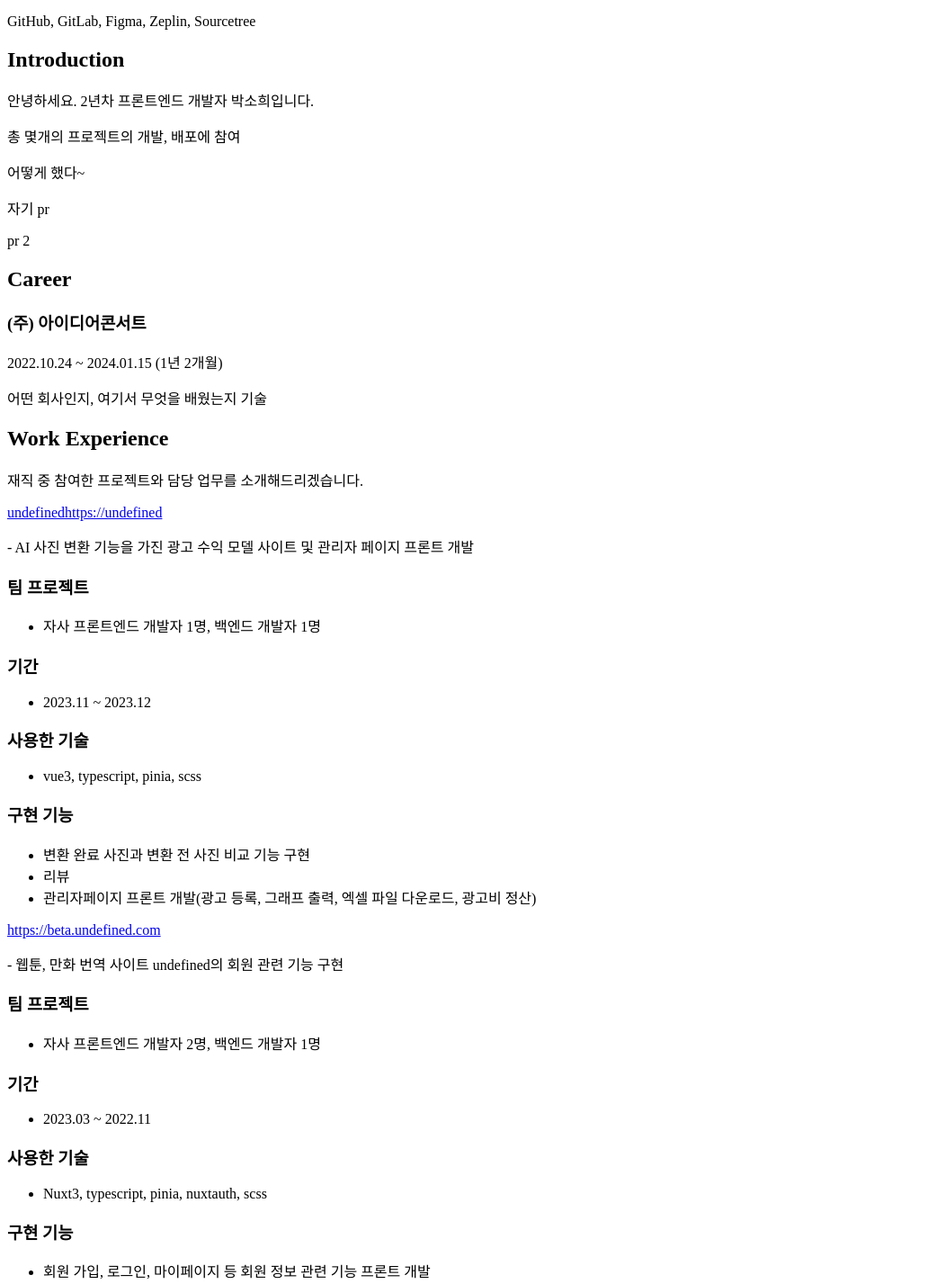
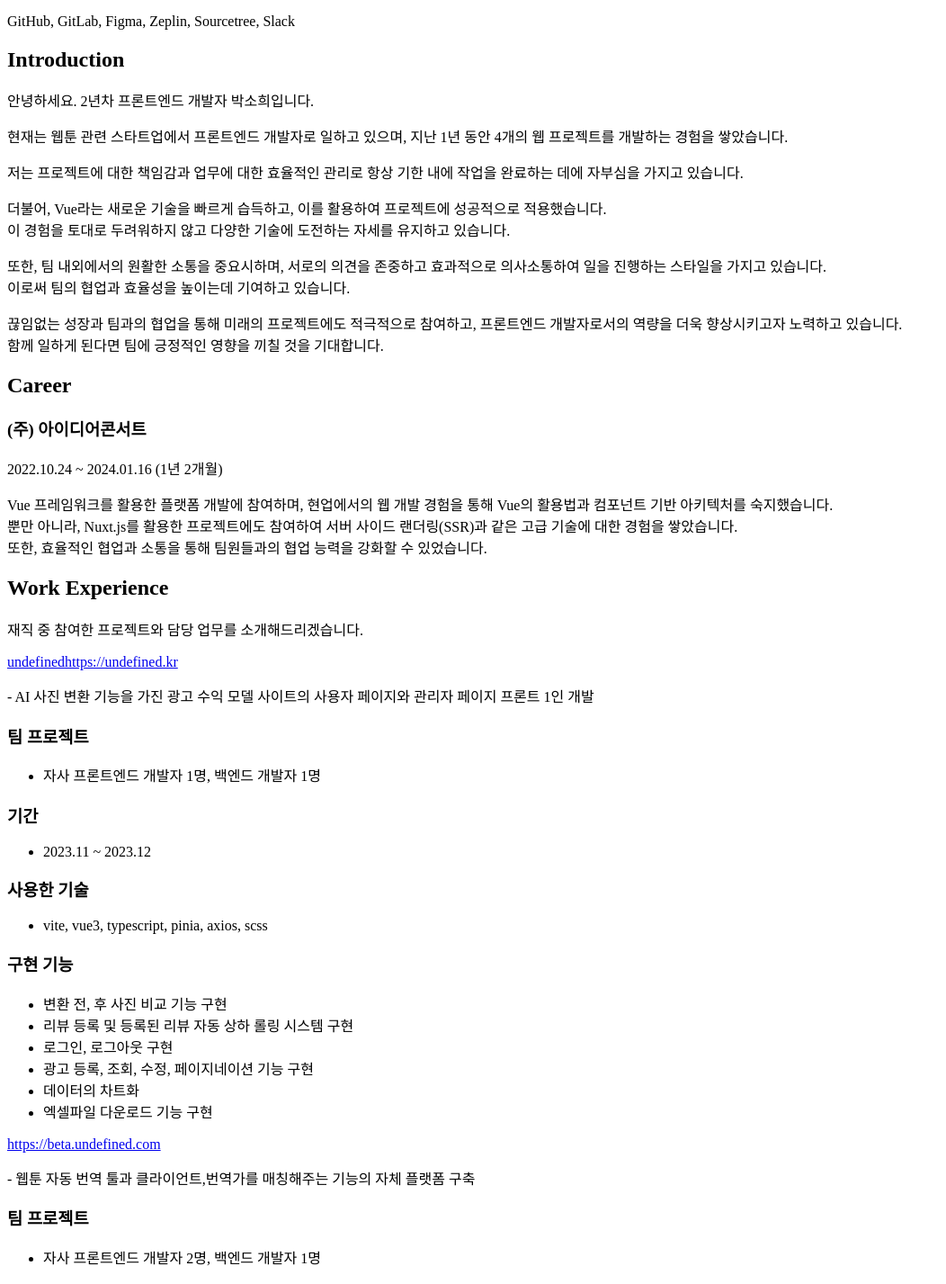
Before and after one commit to pparksso/portfolio__react, a React (Vite) app: page / in a window 1280 px wide. Shown: the part 5000-6427 px from the top of the page at 90% size, without its empty margins (0-1052 px from the left). Built offline with nearby package versions, Linux system fonts and the light colour scheme; no server answers.

Commit message:
docs: 메인 정보 추가

```diff
--- a/src/components/ExperienceItems.tsx
+++ b/src/components/ExperienceItems.tsx
@@ -8,7 +8,7 @@ const ExperienceItems = (props: { item: ExperienceItem }) => {
             <div className="flex items-end mb-3">
                 <Link
                     to={`/project/${item.id}`}
-                    className="text-[24px] font-bold text-lime-500 mr-4 leading-none"
+                    className="text-[24px] font-bold text-lime-500 mr-4 leading-none underline"
                 >
                     {item.name}
                 </Link>
--- a/src/components/Profile.tsx
+++ b/src/components/Profile.tsx
@@ -24,16 +24,25 @@ const Profile = () => {
                         <h2 className="text-2xl font-bold text-emerald">Contact</h2>
                         <div className="flex items-center max-[430px]:justify-center max-[430px]:flex-col">
                             <h3 className="text-lg font-bold min-[430px]:w-28">Phone :</h3>
-                            <span>{import.meta.env.VITE_TEL}</span>
+                            <span className=" text-slate-400">{import.meta.env.VITE_TEL}</span>
                         </div>
                         <div className="flex items-center max-[430px]:justify-center max-[430px]:flex-col">
                             <h3 className="text-lg font-bold min-[430px]:w-28">Email :</h3>
-                            <span>{import.meta.env.VITE_MAIL}</span>
+                            <a
+                                href={`mailto:${import.meta.env.VITE_MAIL}`}
+                                className=" text-slate-400"
+                            >
+                                {import.meta.env.VITE_MAIL}
+                            </a>
                         </div>
                         <div className="flex items-center max-[430px]:justify-center max-[430px]:flex-col">
                             <h3 className="text-lg font-bold min-[430px]:w-28">GitHub :</h3>
                             <span>
-                                <a href={import.meta.env.VITE_GITHUB} target="_blank">
+                                <a
+                                    href={import.meta.env.VITE_GITHUB}
+                                    target="_blank"
+                                    className=" text-slate-400"
+                                >
                                     {import.meta.env.VITE_GITHUB}
                                 </a>
                             </span>
@@ -43,19 +52,21 @@ const Profile = () => {
                         <h2 className="text-2xl font-bold text-emerald">Skill</h2>
                         <div className="flex items-center max-[430px]:justify-center max-[430px]:flex-col">
                             <h3 className="text-lg font-bold min-[430px]:w-28">Deploy :</h3>
-                            <span>...</span>
+                            <span className=" text-slate-400">...</span>
                         </div>
                         <div className="flex items-center max-[430px]:justify-center max-[430px]:flex-col">
                             <h3 className="text-lg font-bold min-[430px]:w-28">Language :</h3>
-                            <span>Javascript, Typescript</span>
+                            <span className=" text-slate-400">Javascript, Typescript</span>
                         </div>
                         <div className="flex items-center max-[430px]:justify-center">
                             <h3 className="text-lg font-bold min-[430px]:w-28">Framework: </h3>
-                            <span>Vue3, Nuxt3, React</span>
+                            <span className=" text-slate-400">Vue3, Nuxt3, React</span>
                         </div>
                         <div className="flex items-center max-[430px]:justify-center max-[430px]:flex-col">
                             <h3 className="text-lg font-bold min-[430px]:w-28">Tool: </h3>
-                            <span>GitHub, GitLab, Figma, Zeplin, Sourcetree</span>
+                            <span className=" text-slate-400">
+                                GitHub, GitLab, Figma, Zeplin, Sourcetree, Slack
+                            </span>
                         </div>
                     </div>
                 </div>
--- a/src/datas/experience.ts
+++ b/src/datas/experience.ts
@@ -4,56 +4,62 @@ export const experienceDatas: ExperienceItem[] = [
     {
         id: 1,
         name: `${import.meta.env.VITE_PC}`,
-        url: `https://${import.meta.env.VITE_PC}`,
-        component: `/project/${import.meta.env.VITE_PC}`,
-        desc: 'AI 사진 변환 기능을 가진 광고 수익 모델 사이트 및 관리자 페이지 프론트 개발',
+        url: `https://${import.meta.env.VITE_PC_S}.kr`,
+        component: `/project/1`,
+        desc: 'AI 사진 변환 기능을 가진 광고 수익 모델 사이트의 사용자 페이지와 관리자 페이지 프론트 1인 개발',
         team: ['자사 프론트엔드 개발자 1명, 백엔드 개발자 1명'],
         period: '2023.11 ~ 2023.12',
-        stack: 'vue3, typescript, pinia, scss',
+        stack: 'vite, vue3, typescript, pinia, axios, scss',
         function: [
-            '변환 완료 사진과 변환 전 사진 비교 기능 구현',
-            '리뷰',
-            '관리자페이지 프론트 개발(광고 등록, 그래프 출력, 엑셀 파일 다운로드, 광고비 정산)',
+            '변환 전, 후 사진 비교 기능 구현',
+            '리뷰 등록 및 등록된 리뷰 자동 상하 롤링 시스템 구현',
+            '로그인, 로그아웃 구현',
+            '광고 등록, 조회, 수정, 페이지네이션 기능 구현',
+            '데이터의 차트화',
+            '엑셀파일 다운로드 기능 구현',
         ],
     },
     {
         id: 2,
         name: import.meta.env.VITE_TOON,
-        url: `https://beta.${import.meta.env.VITE_TOON}.com`,
-        component: `/project/${import.meta.env.VITE_TOON}`,
-        desc: `웹툰, 만화 번역 사이트 ${import.meta.env.VITE_TOON}의 회원 관련 기능 구현`,
+        url: `https://beta.${import.meta.env.VITE_TOON_S}.com`,
+        component: `/project/2`,
+        desc: `웹툰 자동 번역 툴과 클라이언트,번역가를 매칭해주는 기능의 자체 플랫폼 구축`,
         team: ['자사 프론트엔드 개발자 2명, 백엔드 개발자 1명'],
         period: '2023.03 ~ 2022.11',
         stack: 'Nuxt3, typescript, pinia, nuxtauth, scss',
         function: [
             '회원 가입, 로그인, 마이페이지 등 회원 정보 관련 기능 프론트 개발',
             '클라이언트와 번역가 매칭 기능',
-            '공지사항 등 기타 게시판 프론트 개발',
+            '프로젝트의 검색, 정렬 기능 구현',
+            '알림 기능 구현',
         ],
     },
     {
         id: 3,
         name: '자사 기술 소개페이지',
         url: `https://tech.${import.meta.env.VITE_IDEA}.com`,
-        component: '/project/tech',
+        component: '/project/3',
         desc: '자사 기술 소개 페이지 프론트 개발',
         team: ['1인 개발'],
         period: '2023.05',
-        stack: 'vue3, pinia, scss',
-        function: ['반응형 웹 개발', 'swiper로 페이지 스와이프 개발'],
+        stack: 'vue3, swiper, scss',
+        function: ['swiper 라이브러리를 이용한 페이지 슬라이드 구현'],
     },
     {
         id: 4,
         name: '자사 홈페이지 개발',
         url: `https://${import.meta.env.VITE_IDEA}.com`,
         component: '/project/acon',
-        desc: '자사 홈페이지, 관리자 페이지 프론트 개발',
+        desc: '자사 대표 홈페이지와 관리자 페이지 프론트 개발',
         team: ['자사 프론트엔드 개발자 2명, 백엔드 개발자 1명'],
         period: '2022.11 ~ 2023.01',
-        stack: 'vue3, pinia, scss, swiper, i18n',
+        stack: 'vue3, pinia, axios, scss, swiper, i18n',
         function: [
-            '기존 vanilla javascript로 구현되어있던 자사홈페이지를 vue3로 마이그레이션',
-            '관리자페이지 전체 프론트 개발',
+            '스크롤 애니메이션 구현',
+            '반응형 웹 개발',
+            'i18n을 이용한 다국어 기능 구현',
+            '관리자 페이지 기능 전체 개발',
         ],
     },
 ];
@@ -63,7 +69,7 @@ export const sideProjectDatas: ExperienceItem[] = [
         id: 5,
         name: `여행 블로그`,
         url: ``,
-        component: `/experience/travelnote`,
+        component: `/project/5`,
         desc: '여행의 순간을 기록하고, 소통할 수 있는 사이트',
         team: ['1인 개발'],
         period: '2022.08.28 ~ 2022.09.24',
@@ -74,6 +80,7 @@ export const sideProjectDatas: ExperienceItem[] = [
             '기본적인 CRUD 기능',
             '하트 누르기 기능',
             '댓글 기능',
+            '본인 게시물 필터 기능',
         ],
     },
 ];
--- a/src/pages/Main.tsx
+++ b/src/pages/Main.tsx
@@ -14,19 +14,46 @@ const Main = () => {
                     <Title>Introduction</Title>
                     <div className="text-lg">
                         <p>안녕하세요. 2년차 프론트엔드 개발자 박소희입니다.</p>
-                        <p>총 몇개의 프로젝트의 개발, 배포에 참여</p>
-                        <p>어떻게 했다~</p>
-                        <p>자기 pr</p>
-                        <p>pr 2</p>
+                        <p>
+                            현재는 웹툰 관련 스타트업에서 프론트엔드 개발자로 일하고 있으며, 지난
+                            1년 동안 4개의 웹 프로젝트를 개발하는 경험을 쌓았습니다.
+                        </p>
+                        <p className="mt-3">
+                            저는 프로젝트에 대한 책임감과 업무에 대한 효율적인 관리로 항상 기한 내에
+                            작업을 완료하는 데에 자부심을 가지고 있습니다.
+                        </p>
+                        <p>
+                            더불어, Vue라는 새로운 기술을 빠르게 습득하고, 이를 활용하여 프로젝트에
+                            성공적으로 적용했습니다. <br /> 이 경험을 토대로 두려워하지 않고 다양한
+                            기술에 도전하는 자세를 유지하고 있습니다.
+                        </p>
+                        <p>
+                            또한, 팀 내외에서의 원활한 소통을 중요시하며, 서로의 의견을 존중하고
+                            효과적으로 의사소통하여 일을 진행하는 스타일을 가지고 있습니다. <br />
+                            이로써 팀의 협업과 효율성을 높이는데 기여하고 있습니다.
+                        </p>
+                        <p className="mt-3">
+                            끊임없는 성장과 팀과의 협업을 통해 미래의 프로젝트에도 적극적으로
+                            참여하고, 프론트엔드 개발자로서의 역량을 더욱 향상시키고자 노력하고
+                            있습니다. <br /> 함께 일하게 된다면 팀에 긍정적인 영향을 끼칠 것을
+                            기대합니다.
+                        </p>
                     </div>
                 </Section>
                 <Section id="career">
                     <Title>Career</Title>
                     <div className="flex flex-col justify-between mb-3 text-lg md:flex-row">
                         <h3>(주) 아이디어콘서트</h3>
-                        <span>2022.10.24 ~ 2024.01.15 (1년 2개월)</span>
+                        <span>2022.10.24 ~ 2024.01.16 (1년 2개월)</span>
                     </div>
-                    <p className="text-lg">어떤 회사인지, 여기서 무엇을 배웠는지 기술</p>
+                    <p className="text-lg">
+                        Vue 프레임워크를 활용한 플랫폼 개발에 참여하며, 현업에서의 웹 개발 경험을
+                        통해 Vue의 활용법과 컴포넌트 기반 아키텍처를 숙지했습니다. <br />
+                        뿐만 아니라, Nuxt.js를 활용한 프로젝트에도 참여하여 서버 사이드
+                        랜더링(SSR)과 같은 고급 기술에 대한 경험을 쌓았습니다. <br />
+                        또한, 효율적인 협업과 소통을 통해 팀원들과의 협업 능력을 강화할 수
+                        있었습니다.
+                    </p>
                 </Section>
                 <Experience />
                 <SidePj />
```
